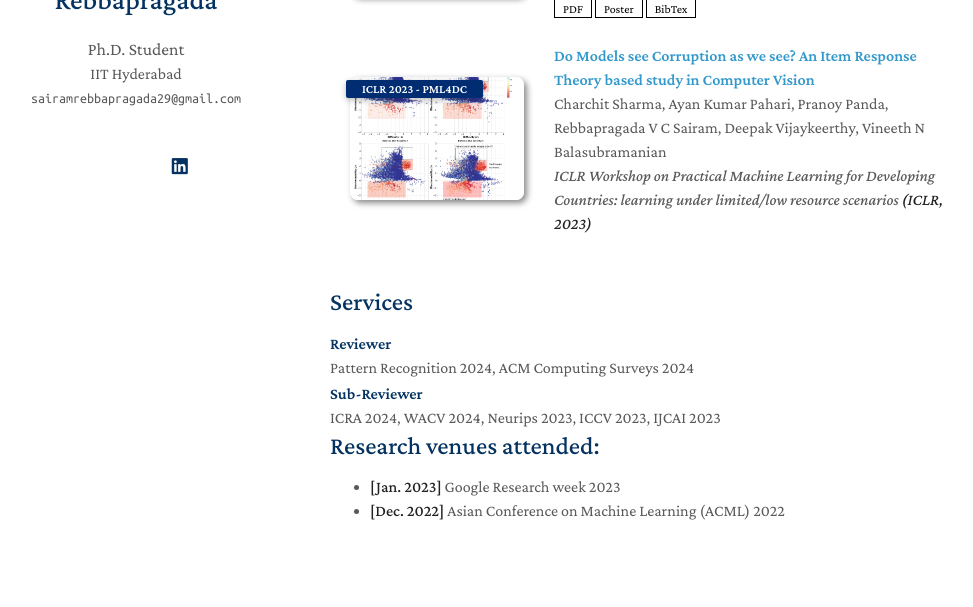
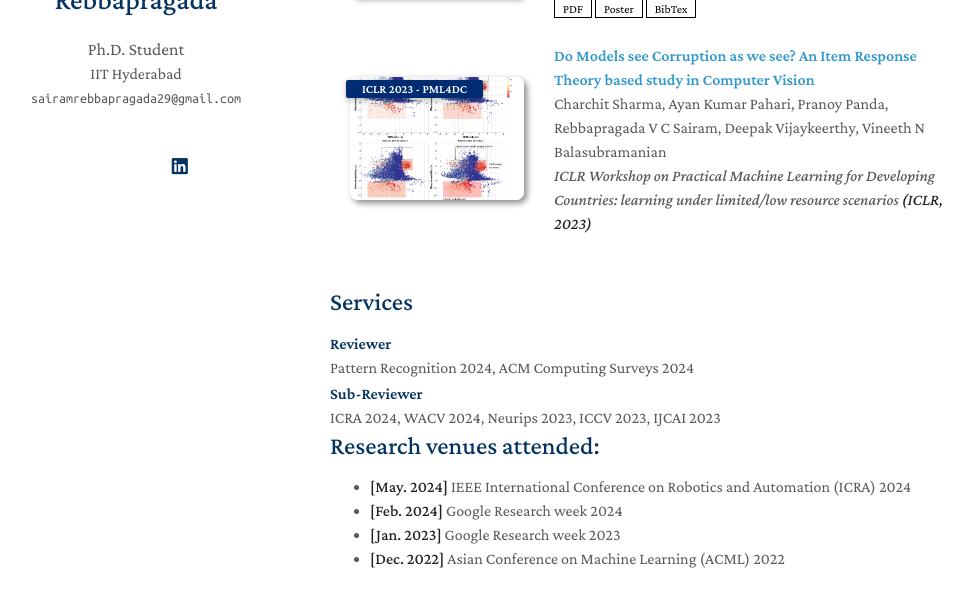
Before and after one commit to sairamrebbapragada/sairamrebbapragada.github.io, a Jekyll site: the page built from index.md, in a window 1280 px wide and 900 px high, scrolled down 1317 px, cut to the strip 235-842 px from the top of the window. Shown: the whole strip, without its empty margins (140-1113 px from the left). Built offline with Jekyll 4.4.1, drawn with Linux system fonts in a browser that asks for light colours; nearby versions of some CDN libraries; a style sheet for code colours, icons or effects is not loaded; our own code applies the rules of GitHub Pages for plain Markdown files.

Commit message:
Update index.md

```diff
--- a/index.md
+++ b/index.md
@@ -43,5 +43,7 @@ I enjoy playing badminton, volleyball, table tennis, and carroms in my free time
 {% include_relative _includes/services.md %}
 
 ## Research venues attended:
+- **[May. 2024]** IEEE International Conference on Robotics and Automation (ICRA) 2024
+- **[Feb. 2024]** Google Research week 2024
 - **[Jan. 2023]** Google Research week 2023
 - **[Dec. 2022]** Asian Conference on Machine Learning (ACML) 2022
```
